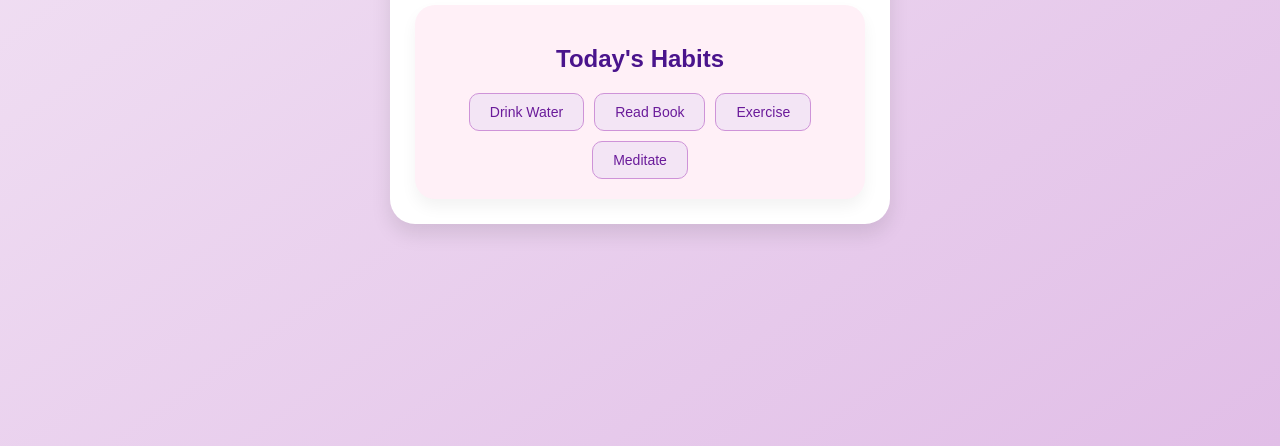
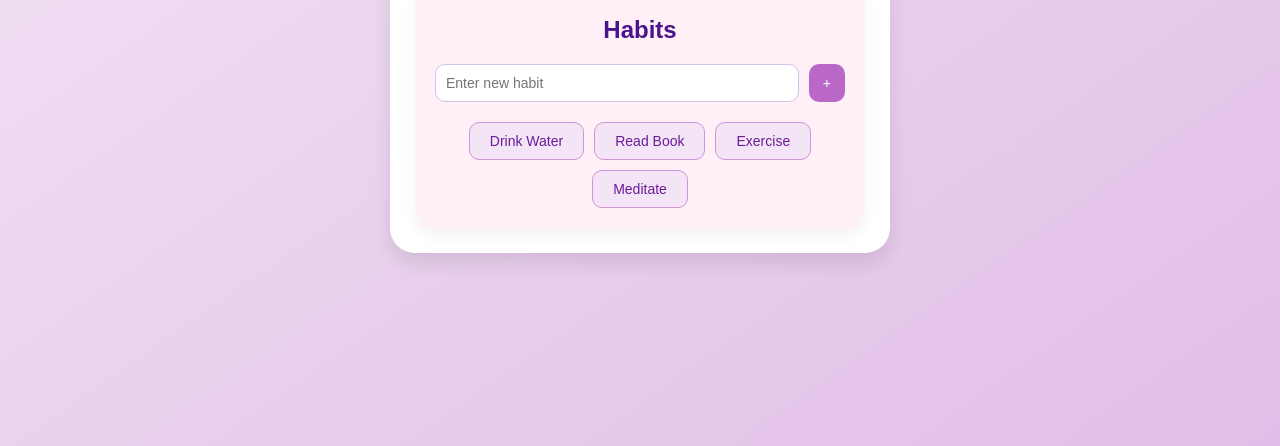
Before and after one commit to Jidnyasa40/to-do-list-app, a plain HTML site: page habit.html in a window 1280 px wide. Shown: the part 354-800 px from the top of the page. Drawn offline with Linux system fonts and the light colour scheme.

Commit message:
habit.html

```diff
--- a/habit.html
+++ b/habit.html
@@ -1,20 +1,25 @@
 <!DOCTYPE html>
 <html lang="en">
 <head>
-  <meta charset="UTF-8" />
+    <meta charset="UTF-8">
     <title>Habit Tracker</title>
     <link rel="stylesheet" href="style.css" />
 </head>
 <body>
 <div class="container small">
-    <a href="index.html" class="back"> Home</a>
+    <a href="index.html" class="back">Home</a>
 
     <h1>Habit Tracker</h1>
     <div class="card-box">
-      <h2>Today's Habits</h2>
+        <h2>Habits</h2>
+       <div class="input-group">
+            <input type="text" id="habitInput" placeholder="Enter new habit">
+            <button onclick="addHabit()">+</button>
+        </div>
  <div class="habit-buttons" id="habitList"></div>
     </div>
 </div>
+
 <script src="script.js"></script>
 </body>
 </html>
```
Lines whose indentation alone changed are shown as unchanged.
